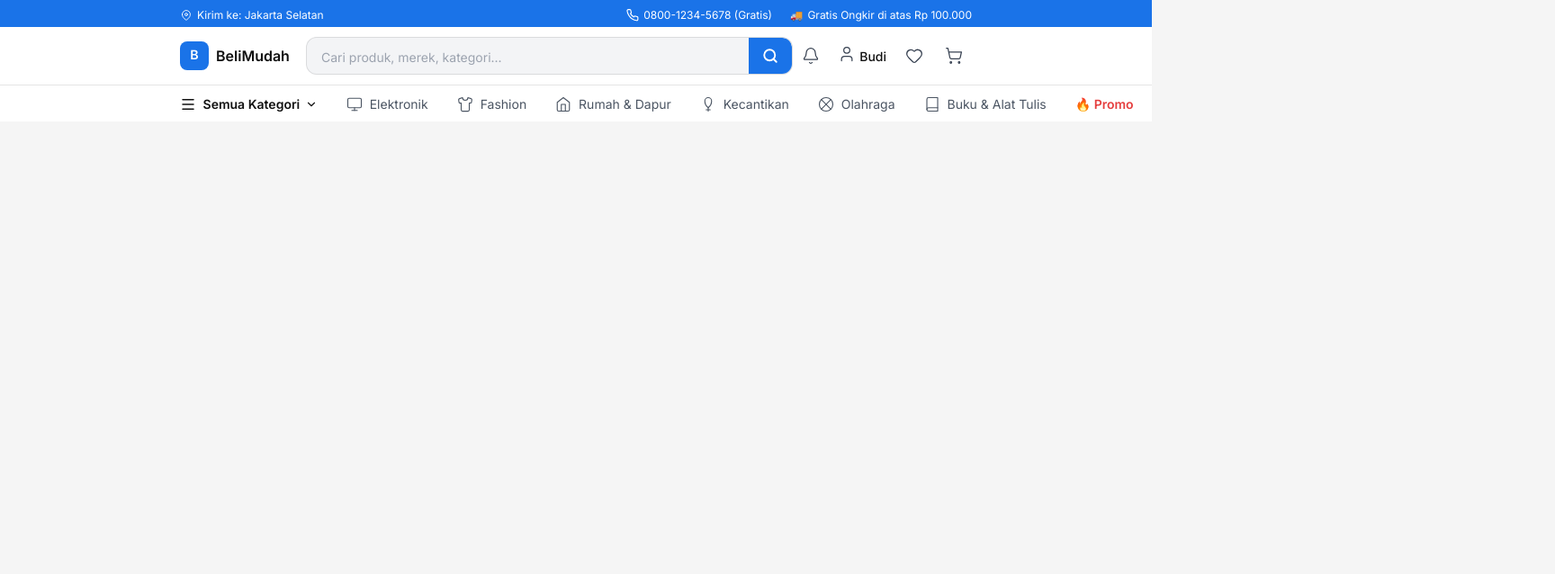
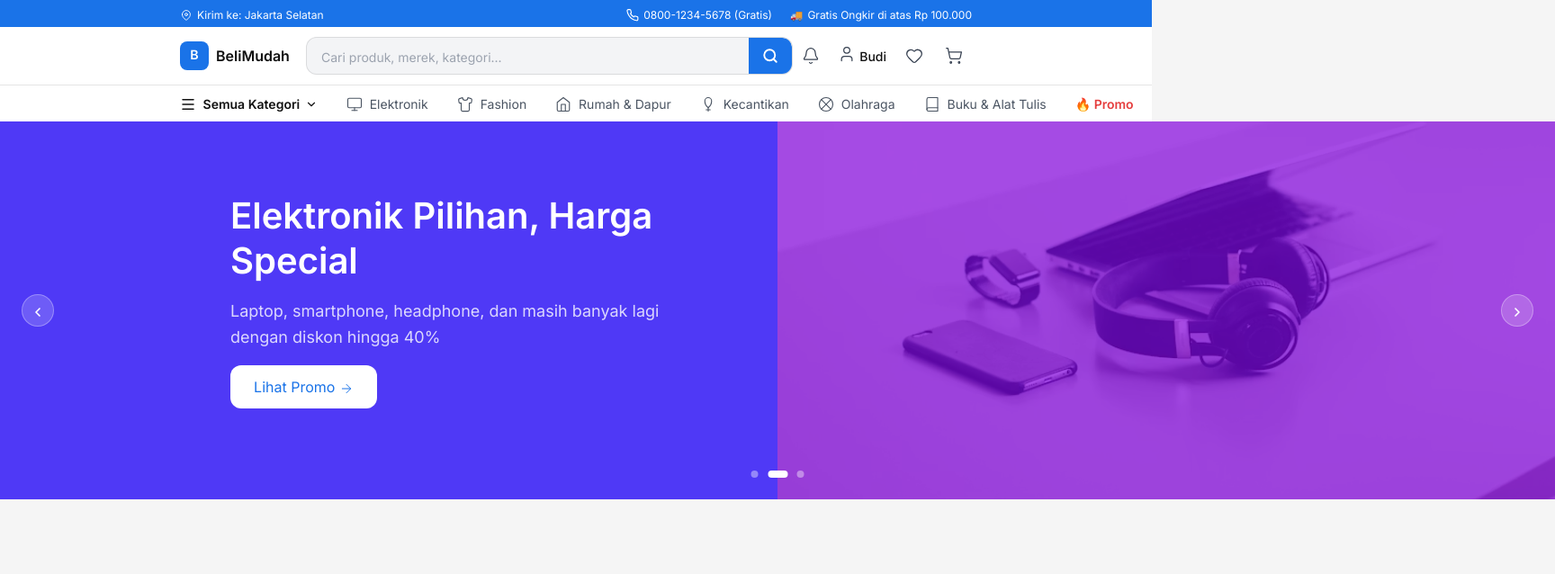
Before and after one commit to Murashi19/koda-b8-weekly2, a plain HTML site: page main/landingPage.html in a window 1280 px wide. Shown: the top 638 px of the page at 90% size, 1728 px wide, since content can reach past the window. Drawn offline with Linux system fonts and the light colour scheme.

Commit message:
feat: add hero section display for first main content

```diff
--- a/css/landingPage.css
+++ b/css/landingPage.css
@@ -7,13 +7,13 @@
 body {
 	background-color: #f5f5f5;
 	font-family: "Inter", sans-serif;
+	height: 4350px;
 }
 
 header {
 	width: 100%;
 	max-width: 1728px;
 	position: fixed;
-	margin: 0 auto;
 	background-color: #fff;
 }
 
@@ -101,6 +101,7 @@ header {
 
 .container-logo {
 	width: 140px;
+	cursor: pointer;
 }
 
 .container-search {
@@ -173,6 +174,10 @@ header {
 	border-radius: 0 10px 10px 0;
 }
 
+.button-search:hover {
+	background-color: #0d63e4;
+}
+
 /* ICONS */
 .icon-notif,
 .icon-like,
@@ -214,19 +219,17 @@ header {
 	color: #111;
 }
 
-/*  NAV  */
+/* ===== NAV ===== */
 nav {
 	width: 100%;
 	border-top: 1px solid rgba(0, 0, 0, 0.1);
 }
-
 .container-nav {
 	display: table;
 	width: 100%;
 	height: 40px;
 	padding: 0 200px;
 }
-
 .category,
 .electronic,
 .fashion,
@@ -303,9 +306,164 @@ nav {
 	font-weight: 600;
 }
 
-/* MAIN */
+/*======= MAIN =========*/
 
 main {
+	padding-top: 135px;
 	width: 1728px;
 	height: 3660px;
+	margin: 0 auto;
 }
+
+section.hero {
+	position: relative;
+	width: 1728px;
+	height: 420px;
+	padding: 0 224px;
+	background-image: linear-gradient(to right, #4f39f6 50%, #8200db 50%);
+}
+
+.bg-hero {
+	overflow: hidden;
+}
+
+.bg-hero::after {
+	content: "";
+	position: absolute;
+	top: 0;
+	right: 0;
+	width: 50%;
+	height: 420px;
+	background-image: url("/img/bg-hero.png");
+	background-size: cover;
+	background-position: center;
+	background-repeat: no-repeat;
+	opacity: 0.3;
+}
+
+/* ===== CONTAINER CONTENT HERO ==== */
+.container-content-hero {
+	width: 1280px;
+	height: 420px;
+	padding: 0 16px;
+	margin: 0 auto;
+}
+
+/* Section HERO */
+.content-hero {
+	width: 512px;
+	height: 239px;
+	padding: 0 16px;
+	margin-top: 80px;
+}
+.heading1 {
+	width: 100%;
+	height: 100px;
+	font-size: 40px;
+	font-family: "Inter", sans-serif;
+	line-height: 50px;
+	font-weight: 700;
+	letter-spacing: 0%;
+	font-style: bold;
+	color: #ffffff;
+	margin-bottom: 16px;
+}
+.description {
+	width: 512px;
+	height: 59px;
+	font-size: 18px;
+	line-height: 29.25px;
+	font-family: "Inter", sans-serif;
+	font-weight: 400;
+	letter-spacing: 0%;
+	color: #ffffff;
+	opacity: 0.8;
+	margin-bottom: 16px;
+}
+.button-content {
+	width: 163px;
+	height: 48px;
+	border: none;
+	border-radius: 12px;
+	padding: 12px 24px;
+	gap: 8px;
+	font-size: 16px;
+	font-family: "Inter", sans-serif;
+	font-weight: 400;
+	letter-spacing: 0%;
+	background-color: #fff;
+	color: #1a73e8;
+	vertical-align: middle;
+	cursor: pointer;
+	margin-bottom: 16px;
+}
+.button-content:hover {
+	background-color: #1a73e8;
+	color: #fff;
+}
+.button-content svg {
+	width: 16px;
+	height: 16px;
+	vertical-align: middle;
+}
+
+/* DOT HERO */
+.hero-dots {
+	position: absolute;
+	bottom: 20px;
+	left: 50%;
+	transform: translateX(-50%);
+	z-index: 3;
+	white-space: nowrap;
+}
+.hero-dot {
+	display: inline-block;
+	vertical-align: middle;
+	width: 8px;
+	height: 8px;
+	border-radius: 50%;
+	background: rgba(255, 255, 255, 0.4);
+	cursor: pointer;
+	margin: 0 3px;
+}
+.hero-dot.active {
+	background: #fff;
+	width: 22px;
+	border-radius: 4px;
+}
+
+/* ARROW HERO */
+.hero-arrow {
+	position: absolute;
+	top: 50%;
+	transform: translateY(-50%);
+	z-index: 3;
+	width: 36px;
+	height: 36px;
+	border-radius: 50%;
+	background: rgba(255, 255, 255, 0.18);
+	border: 1px solid rgba(255, 255, 255, 0.3);
+	display: block;
+	text-align: center;
+	line-height: 36px;
+	cursor: pointer;
+}
+.hero-arrow:hover {
+	background: rgba(255, 255, 255, 0.32);
+}
+.hero-arrow.left {
+	left: 24px;
+}
+.hero-arrow.right {
+	right: 24px;
+}
+.hero-arrow svg {
+	display: inline-block;
+	vertical-align: middle;
+	width: 16px;
+	height: 16px;
+	stroke: #fff;
+	stroke-width: 2.5;
+	position: relative;
+	top: -1px;
+}
--- a/main/landingPage.html
+++ b/main/landingPage.html
@@ -92,7 +92,9 @@
 			<div class="header-middle">
 				<!-- LOGO -->
 				<div class="container-logo">
-					<div class="logo">
+					<div
+						class="logo"
+						href="#">
 						<svg
 							width="32"
 							height="32"
@@ -350,5 +352,64 @@
 				</div>
 			</nav>
 		</header>
+		<main>
+			<!-- Section 1 / Hero -->
+			<section class="hero">
+				<div class="bg-hero">
+					<div class="container-content-hero">
+						<div class="content-hero">
+							<div class="heading1">Elektronik Pilihan, Harga Special</div>
+							<div class="description">Laptop, smartphone, headphone, dan masih banyak lagi dengan diskon hingga 40%</div>
+							<button
+								class="button-content"
+								type="submit">
+								Lihat Promo
+								<svg
+									xmlns="http://www.w3.org/2000/svg"
+									viewBox="0 0 24 24"
+									fill="none"
+									stroke="currentColor"
+									stroke-width="1.5"
+									stroke-linecap="round"
+									stroke-linejoin="round"
+									class="lucide lucide-arrow-right-icon lucide-arrow-right">
+									<path d="M5 12h14" />
+									<path d="m12 5 7 7-7 7" />
+								</svg>
+							</button>
+						</div>
+					</div>
+					<div class="hero-dots">
+						<div class="hero-dot"></div>
+						<div class="hero-dot active"></div>
+						<div class="hero-dot"></div>
+					</div>
+					<div
+						class="hero-arrow right"
+						onclick="changeSlide(1)">
+						<svg
+							xmlns="http://www.w3.org/2000/svg"
+							viewBox="0 0 24 24"
+							fill="none"
+							stroke-linecap="round"
+							stroke-linejoin="round">
+							<polyline points="9 18 15 12 9 6" />
+						</svg>
+					</div>
+					<div
+						class="hero-arrow left"
+						onclick="changeSlide(-1)">
+						<svg
+							xmlns="http://www.w3.org/2000/svg"
+							viewBox="0 0 24 24"
+							fill="none"
+							stroke-linecap="round"
+							stroke-linejoin="round">
+							<polyline points="15 18 9 12 15 6" />
+						</svg>
+					</div>
+				</div>
+			</section>
+		</main>
 	</body>
 </html>
```
Also changed, not shown: img/bg-hero.png (added).
